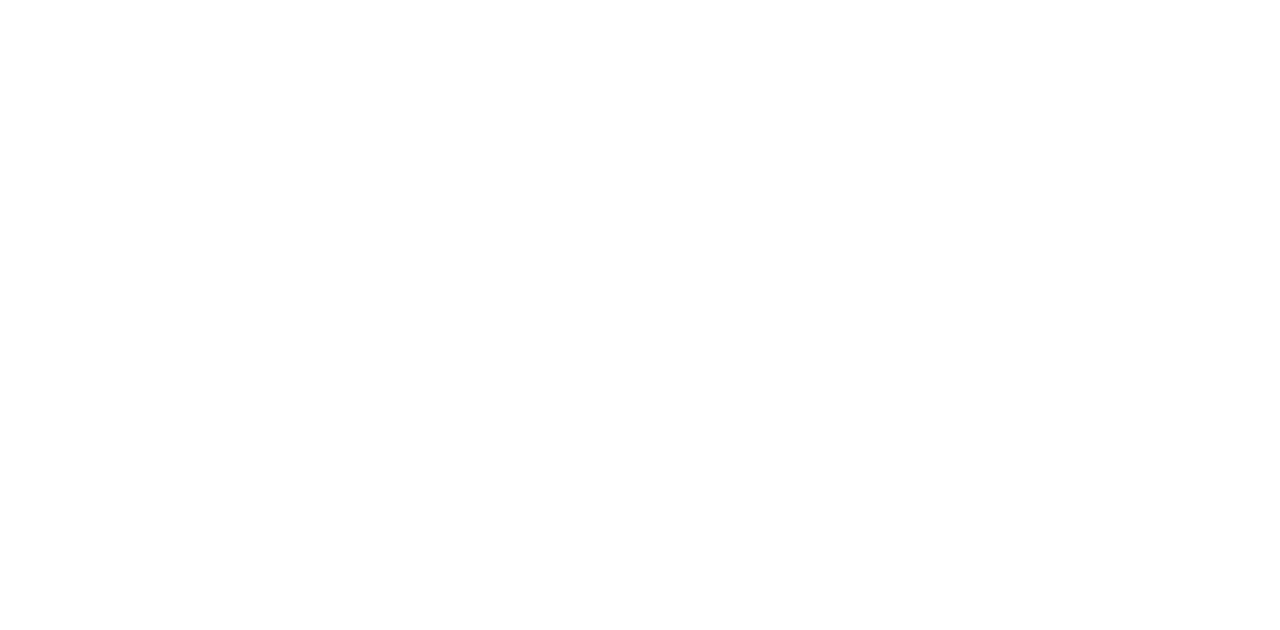
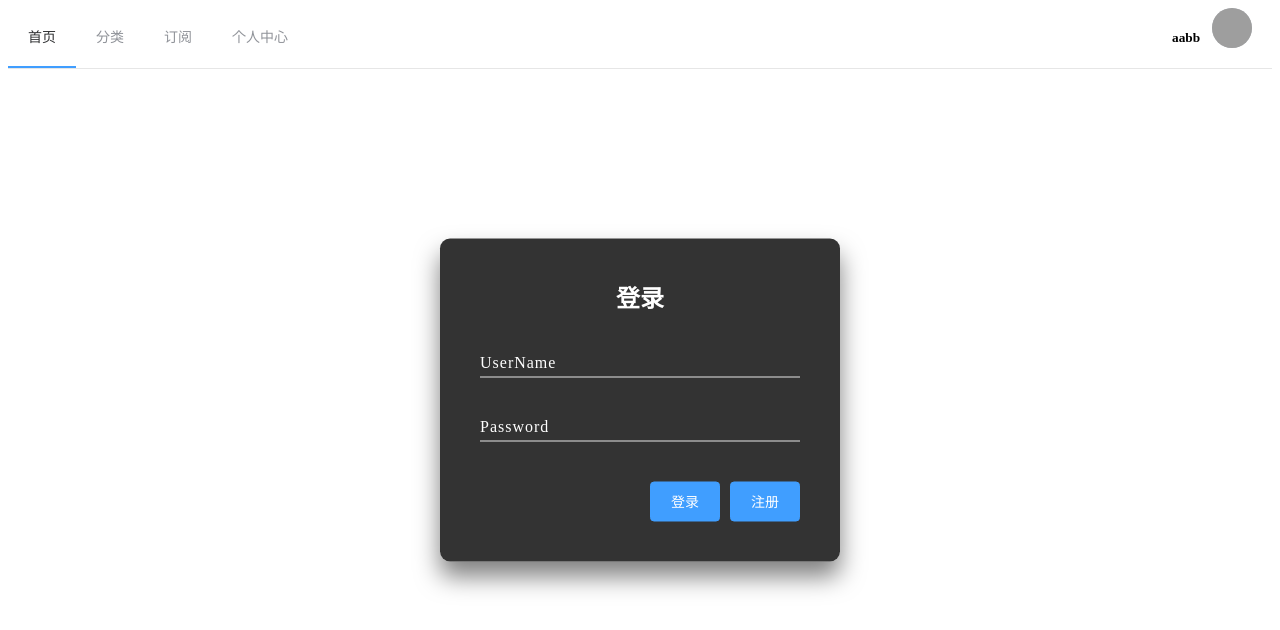
Before and after one commit to n0tKnow/electronic-search, a Vue app: page /login in a window 1280 px wide. Shown: the top 630 px of the page. Built offline with nearby package versions, Linux system fonts and the light colour scheme; grey boxes are pictures that could not be loaded.

Commit message:
add login view

```diff
--- a/src/App.vue
+++ b/src/App.vue
@@ -1,8 +1,19 @@
 <template>
   <div id="app">
+    <NavigationBar/>
     <router-view/>
   </div>
 </template>
+
+<script>
+import NavigationBar from "./components/NavigationBar";
+export default {
+
+  components:{
+    NavigationBar
+  }
+}
+</script>
 
 <style>
 #app {
--- a/src/components/NavigationBar.vue
+++ b/src/components/NavigationBar.vue
@@ -14,7 +14,7 @@
 export default {
   data() {
     return {
-      activeIndex: "1",
+      activeIndex: "0",
       items: ["首页", "分类", "订阅", "个人中心"],
       user: {
         name: "aabb",
--- /dev/null
+++ b/src/components/ResultItem.vue
@@ -0,0 +1,52 @@
+<template>
+  <li class="item">
+    <img :src="result.url" />
+    <div class="text">
+      <p class="title">{{result.title}}</p>
+      <p class="context">{{result.desc}}</p>
+    </div>
+  </li>
+</template>
+
+<script>
+export default {
+  name: "ResultItem",
+  props: {
+    result: Object
+  }
+};
+</script>
+
+<style scoped>
+.item {
+  display: flex;
+  height: 100px;
+  margin-top: 17px;
+  padding-bottom: 3px;
+  border-bottom: 1px solid #e6e6e6;
+}
+.item img {
+  flex: 1;
+  height: 100%;
+  padding-right: 20px;
+}
+.text {
+  flex: 5;
+  display: flex;
+  flex-direction: column;
+}
+
+.title {
+  flex: 1;
+  font-size:22px;
+  margin: 0px 0px;
+}
+.context {
+  flex: 2;
+  margin-bottom: 15px;
+  color: #888;
+  margin-top: 10px;
+  overflow: hidden;
+  font-size: 14px;
+}
+</style>
--- a/src/components/SearchForm.vue
+++ b/src/components/SearchForm.vue
@@ -20,7 +20,7 @@
   },
   methods: {
     onSubmit() {
-      console.log(this.form.search);
+      this.$router.push("/result");
     }
   }
 };
--- a/src/router/index.js
+++ b/src/router/index.js
@@ -1,6 +1,7 @@
 import Vue from 'vue'
 import VueRouter from 'vue-router'
 import Search from '../views/Search.vue'
+
 
 Vue.use(VueRouter)
 
@@ -9,6 +10,16 @@
     path: '/',
     name: 'Search',
     component: Search
+  },
+  {
+    path: '/result',
+    name: 'result',
+    component: ()=>import('../views/SearchResult.vue')
+  },
+  {
+    path: '/login',
+    name: 'login',
+    component: ()=>import('../views/Login.vue')
   }
 ]
 
--- /dev/null
+++ b/src/views/Login.vue
@@ -0,0 +1,107 @@
+<template>
+  <div class="bg">
+    <div class="loginBox">
+      <h2>登录</h2>
+      <form>
+        <div class="inputBox">
+          <input type="text" name="" v-model="form.username" required="">
+          <label>UserName</label>
+        </div>
+        <div class="inputBox">
+          <input type="password" name="" v-model="form.password" required=""><label>Password</label>
+        </div>
+        <div class="btns">
+            <el-button type="primary" @click="onLogin">登录</el-button>
+            <el-button type="primary" @click="onRegister">注册</el-button>
+        </div>
+
+      </form>
+    </div>
+  </div>
+</template>
+
+<script>
+export default {
+  data() {
+      return {
+        form: {
+          username: "",
+          password: ""
+        }
+      };
+    },
+  methods: {
+    onLogin() {
+      console.log(this.form.username);
+    },
+    onRegister() {
+      console.log(this.form.username);
+    }
+  }
+};
+</script>
+
+<style scoped>
+.loginBox {
+  position: absolute;
+  top: 50%;
+  left: 50%;
+  transform: translate(-50%, -50%);
+  width: 400px;
+  padding: 40px;
+  background: rgb(0,0,0,.8);
+  box-sizing: border-box;
+  box-shadow: 0 15px 25px rgba(0, 0, 0, 0.5);
+  border-radius: 10px;
+}
+
+
+.loginBox h2{
+    margin: 0;
+    padding-bottom: 30px;
+    text-align: center;
+    color:#fff;
+}
+.inputBox{
+    position: relative;
+}
+
+.inputBox input{
+    width: 100%;
+    padding: 10px 0 5px 0;
+    font-size: 16px;
+    color: #fff;
+    letter-spacing: 1px;
+    margin-bottom: 30px;
+    border: none;
+    border-bottom: 1px solid #e6e6e6;
+    outline: none;
+    background: transparent;
+}
+
+.inputBox label{
+    position: absolute;
+    top:0;
+    left: 0;
+    padding:10px 0 5px 0;
+    font-size: 16px;
+    color:#fff;
+    letter-spacing: 1px;
+    pointer-events: none;
+    transition: .5s;
+}
+
+.inputBox input:valid ~ label,
+.inputBox input:focus ~ label{
+    top: -25px;
+    left: 0px;
+    color: #03a9f4;
+    font-size: 14px;
+}
+
+.btns{
+    margin-top: 10px;
+    float: right;
+}
+
+</style>
--- a/src/views/Search.vue
+++ b/src/views/Search.vue
@@ -1,22 +1,19 @@
 <template>
     <div id="SearchView">
-        <NavigationBar/>
         <SearchForm/>
     </div>
 </template>
 
 <script>
-    import NavigationBar from "../components/NavigationBar";
     import SearchForm from "../components/SearchForm";
     export default {
         name: "Search",
         components:{
-            NavigationBar,
             SearchForm
         }
     }
 </script>
 
-<style lang="scss" scoped>
+<style scoped>
 
 </style>
--- /dev/null
+++ b/src/views/SearchResult.vue
@@ -0,0 +1,38 @@
+<template>
+  <div class="resultList">
+    <ResultItem v-for="result of results" :key="result.id" :result="result"></ResultItem>
+  </div>
+</template>
+
+<script>
+import ResultItem from "../components/ResultItem";
+const url = "https://fuss10.elemecdn.com/e/5d/4a731a90594a4af544c0c25941171jpeg.jpeg"
+export default {
+  /*props: {
+    results: Array
+  },*/
+  components: {
+    ResultItem
+  },
+  data() {
+    return {
+      results: [
+        { url: url, title: "testALL", desc: "go go go" },
+        { url: url, title: "emmmmmmmm2", desc: "go go goaaaa2" },
+        { url: url, title: "jajajjaajja3", desc: "gofsdfadsfdf go go3" },
+        { url: url, title: "testALL4dfasd", desc: "go go goafdsaf 4" },
+        { url: url, title: "testAsssssssssssssssssssssssssssssssLL5", desc: "go gogdsaqiiqoq go5" }
+      ]
+    };
+  }
+};
+</script>
+
+<style scoped>
+.resultList {
+  width: 80%;
+  padding-left: 121px;
+  padding-top:5px;
+  margin-top: 35px;
+}
+</style>
```
